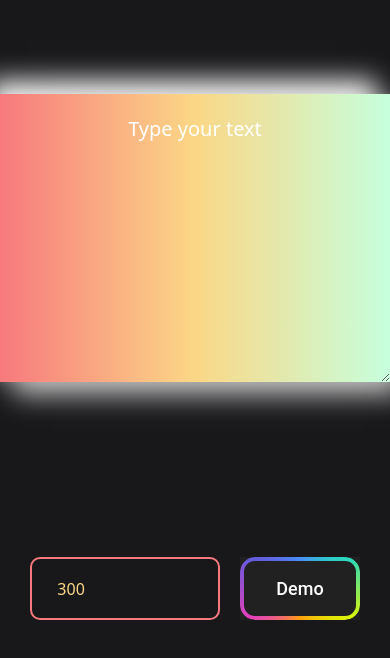
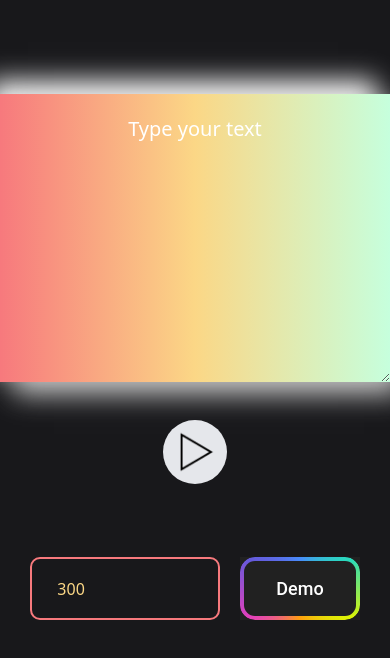
Before and after one commit to RubenStark/HyperText, a Next.js app: page / in a window 390 px wide. Shown: the part 184-842 px from the top of the page. Built offline with nearby package versions, Linux system fonts and the light colour scheme.

Commit message:
floatingButton

```diff
--- /dev/null
+++ b/components/floatingButton.jsx
@@ -0,0 +1,10 @@
+
+function FloatingButton({onClick}) {
+    return (
+        <div className="md:hidden bg-gray-200 rounded-full absolute w-16 h-16 bottom-44 flex justify-center items-center" onClick={onClick}>
+            <img src="play-icon.png" alt="play button" className='w-12 h-12'/>
+        </div>
+    );
+}
+
+export default FloatingButton;
--- a/pages/index.jsx
+++ b/pages/index.jsx
@@ -1,3 +1,4 @@
+import FloatingButton from '@/components/floatingButton';
 import Head from 'next/head';
 import React, { useState, useEffect } from 'react';
 
@@ -65,6 +66,7 @@ function Home() {
     setTime(60000 / e.target.value);
     console.log(e.target.value);
   }
+
   return (
     <>
       <Head>
@@ -111,6 +113,7 @@ function Home() {
                 Demo
               </button>
             </div>
+            <FloatingButton onClick={getCurrentWord}/>
           </>
         )}
       </main>
```
Also changed, not shown: public/play-icon.png (added).
